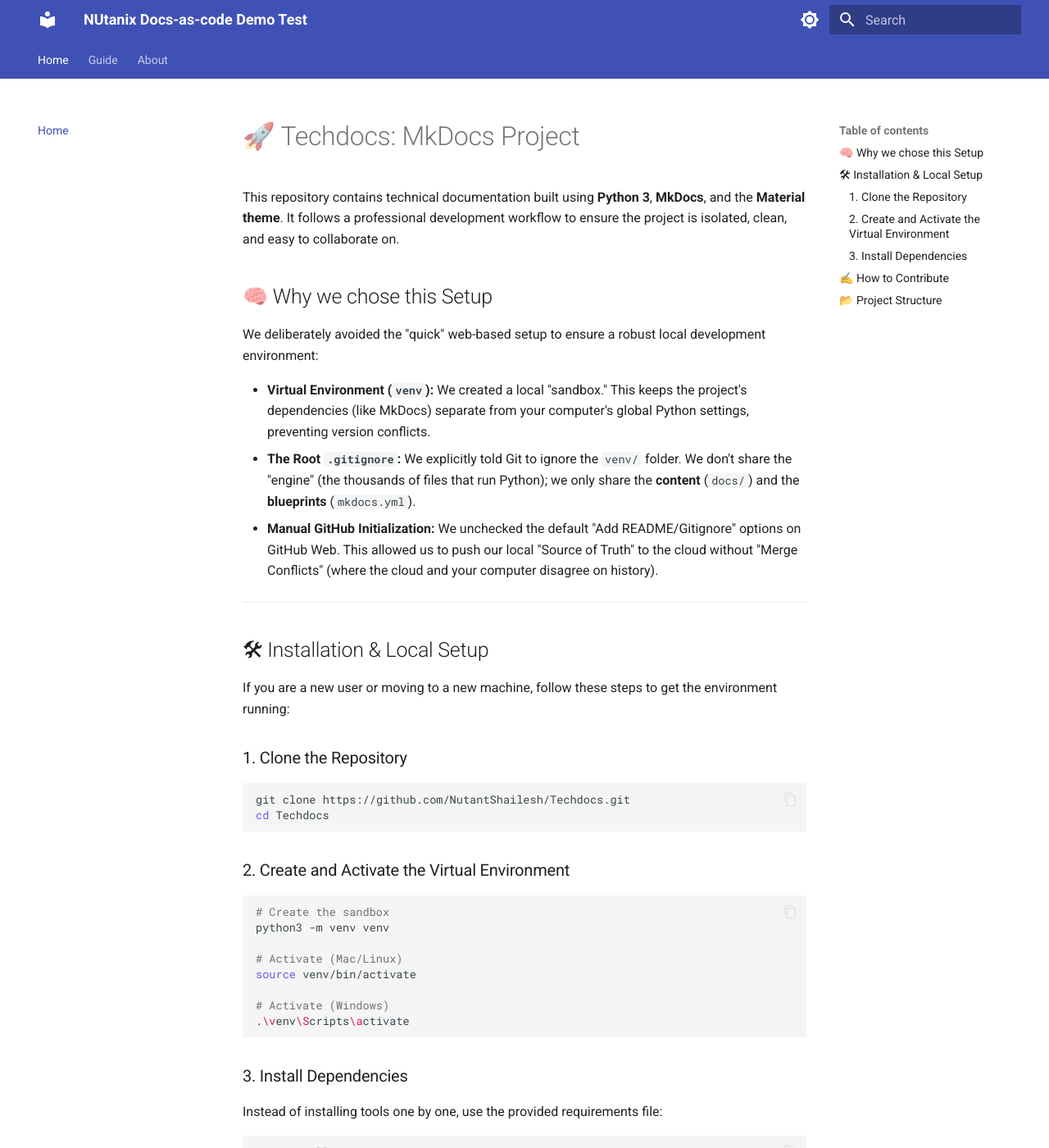
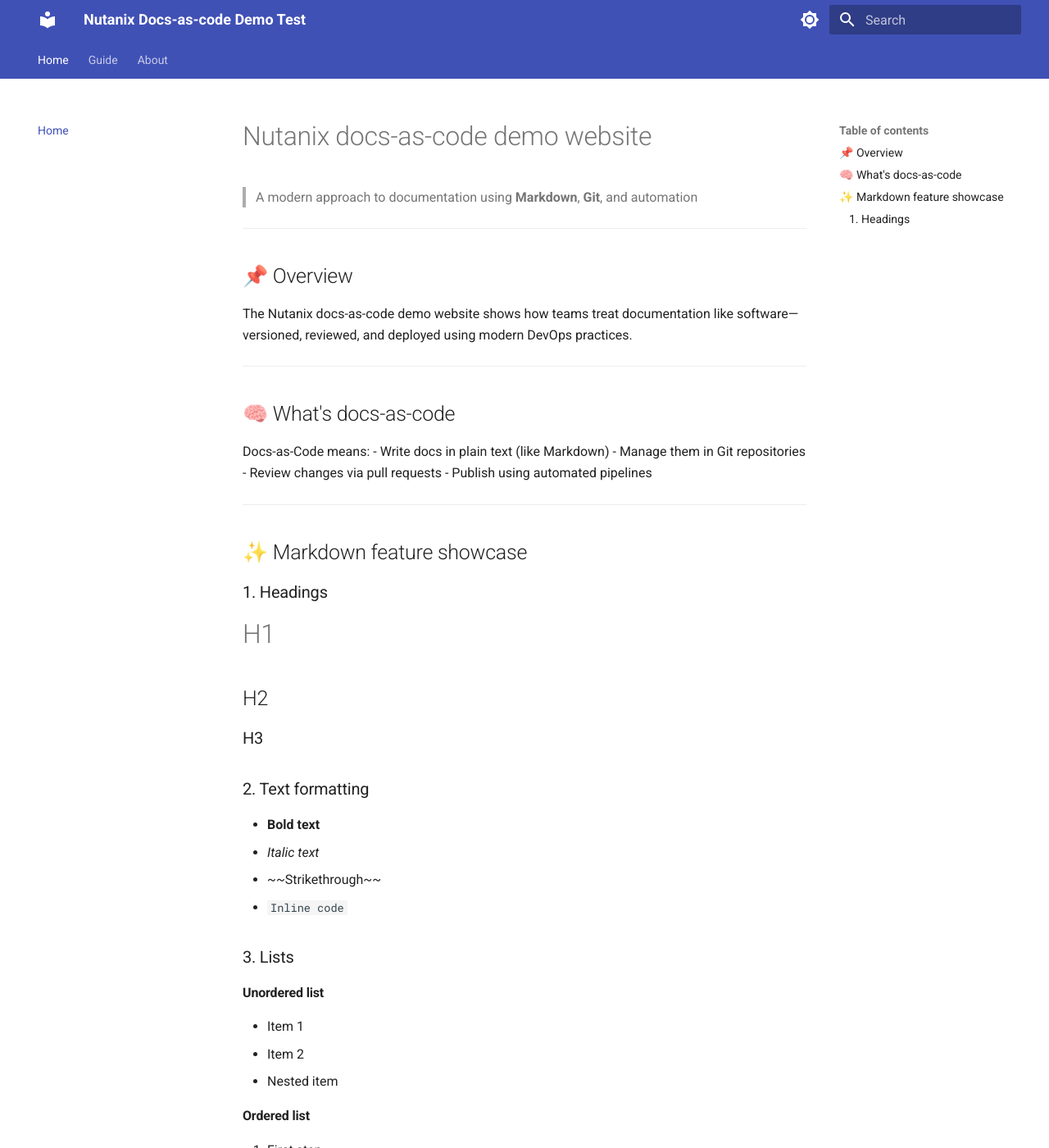
Before and after one commit to NutantShailesh/Techdocs, an MkDocs documentation site: the page built from docs/index.md, in a window 1280 px wide and 1400 px high. Shown: the whole window at 82% size. Built offline with MkDocs 1.6.1 and Material for MkDocs 9.7.7, drawn with Linux system fonts in a browser that asks for light colours; some of the changed text lies outside the part shown.

Commit message:
index check

````diff
--- a/docs/index.md
+++ b/docs/index.md
@@ -1,75 +1,69 @@
-# 🚀 Techdocs: MkDocs Project
+# Nutanix docs-as-code demo website
 
-This repository contains technical documentation built using **Python 3**, **MkDocs**, and the **Material theme**. It follows a professional development workflow to ensure the project is isolated, clean, and easy to collaborate on.
-
-## 🧠 Why we chose this Setup
-
-We deliberately avoided the "quick" web-based setup to ensure a robust local development environment:
-
-* **Virtual Environment (`venv`):** We created a local "sandbox." This keeps the project's dependencies (like MkDocs) separate from your computer's global Python settings, preventing version conflicts.
-* **The Root `.gitignore`:** We explicitly told Git to ignore the `venv/` folder. We don't share the "engine" (the thousands of files that run Python); we only share the **content** (`docs/`) and the **blueprints** (`mkdocs.yml`).
-* **Manual GitHub Initialization:** We unchecked the default "Add README/Gitignore" options on GitHub Web. This allowed us to push our local "Source of Truth" to the cloud without "Merge Conflicts" (where the cloud and your computer disagree on history).
+> A modern approach to documentation using **Markdown**, **Git**, and automation
 
 ---
 
-## 🛠 Installation & Local Setup
-
-If you are a new user or moving to a new machine, follow these steps to get the environment running:
-
-### 1. Clone the Repository
-```bash
-git clone https://github.com/NutantShailesh/Techdocs.git
-cd Techdocs
-```
-
-### 2. Create and Activate the Virtual Environment
-```bash
-# Create the sandbox
-python3 -m venv venv
-
-# Activate (Mac/Linux)
-source venv/bin/activate
-
-# Activate (Windows)
-.\venv\Scripts\activate
-```
-
-### 3. Install Dependencies
-Instead of installing tools one by one, use the provided requirements file:
-```bash
-pip install -r requirements.txt
-```
+## 📌 Overview
+The Nutanix docs-as-code demo website shows how teams treat documentation like software—versioned, reviewed, and deployed using modern DevOps practices.
 
 ---
 
-## ✍️ How to Contribute
-
-To make changes or add new documentation:
-
-1.  **Start the Preview Server:**
-    ```bash
-    mkdocs serve
-    ```
-    View your live changes at `http://[PRIVATE_IP_HIDDEN]:8000`.
-
-2.  **Edit Content:**
-    * Add or edit Markdown files in the `docs/` folder.
-    * Update the `nav` section in `mkdocs.yml` if you add new pages.
-
-3.  **Sync Changes to GitHub:**
-
-    ```bash
-    git add .
-    git commit -m "Brief description of your changes"
-    git push origin main
-    ```
+## 🧠 What's docs-as-code
+Docs-as-Code means:
+- Write docs in plain text (like Markdown)
+- Manage them in Git repositories
+- Review changes via pull requests
+- Publish using automated pipelines
 
 ---
 
-## 📂 Project Structure
-* `docs/`: The Markdown source files for the documentation.
-* `mkdocs.yml`: The main configuration file (Theme, Nav, Plugins).
-* `requirements.txt`: The list of Python packages required for this project.
-* `.gitignore`: Prevents temporary and environment files from being uploaded.
+## ✨ Markdown feature showcase
+
+### 1. Headings
+# H1
+## H2
+### H3
+
+### 2. Text formatting
+- **Bold text**
+- *Italic text*
+- ~~Strikethrough~~
+- `Inline code`
+
+### 3. Lists
+
+#### Unordered list
+- Item 1
+- Item 2
+  - Nested item
+
+#### Ordered list
+1. First step
+2. Second step
+3. Third step
+
+### 4. Task lists
+- [x] Write documentation
+- [ ] Review content
+- [ ] Publish site
+
+### 5. Links
+- [Nutanix](https://www.nutanix.com)
+- [Markdown Guide](https://www.markdownguide.org)
+
+### 6. Images
+![Example image](https://via.placeholder.com/150)
+
+### 7. Tables
+
+| Feature        | Supported | Notes                  |
+|----------------|----------|------------------------|
+| Markdown       | ✅       | Easy to write          |
+| Git versioning | ✅       | Full history tracking  |
+| Automation     | ✅       | Fast publishing        |
+
+### 8. Blockquotes
+> Documentation isn't an afterthought—it's part of the product.
 
 ---
--- a/mkdocs.yml
+++ b/mkdocs.yml
@@ -1,5 +1,5 @@
 # 1. Project information
-site_name: NUtanix Docs-as-code Demo Test
+site_name: Nutanix Docs-as-code Demo Test
 site_url: https://nutantshailesh.github.io/Techdocs/
 site_author: Shailesh JHa
 
````
